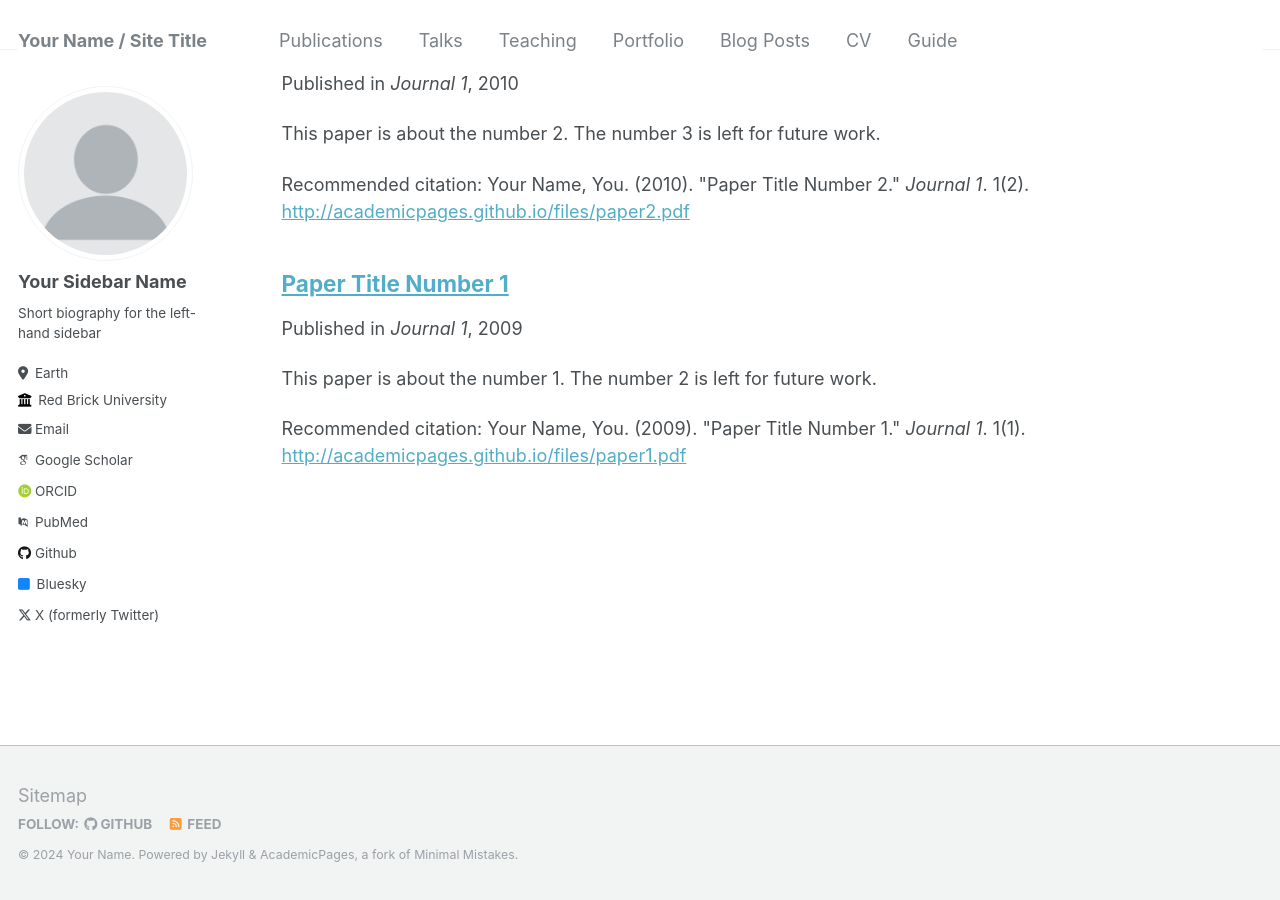
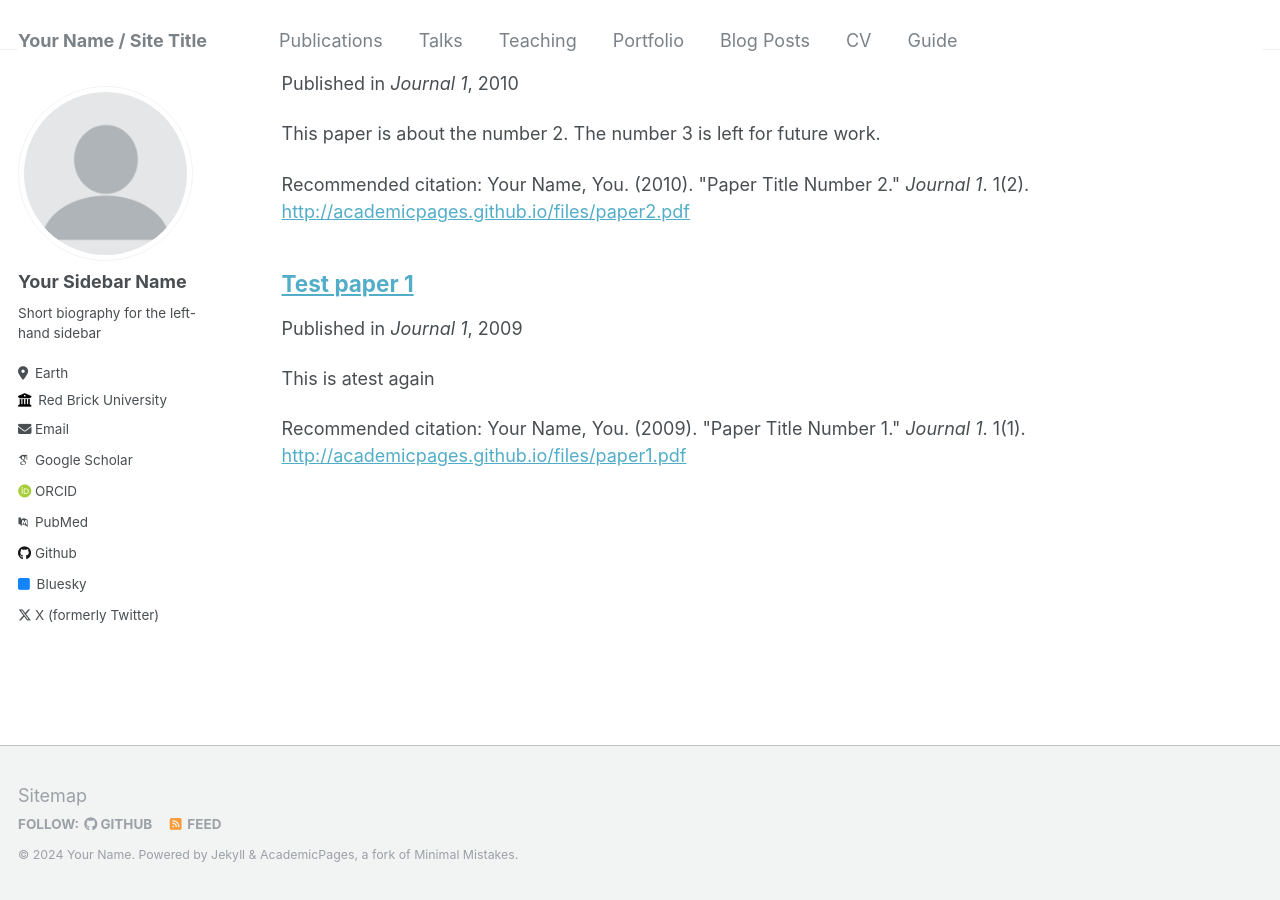
Before and after one commit to Aidonnou/acidroyo, a Jekyll site: the page built from _pages/publications.md, in a window 1280 px wide and 900 px high, scrolled down 665 px. Built offline with Jekyll 4.4.1, drawn with Linux system fonts in a browser that asks for light colours; some web fonts are replaced.

Commit message:
Testing the website

```diff
--- a/_publications/2009-10-01-paper-title-number-1.md
+++ b/_publications/2009-10-01-paper-title-number-1.md
@@ -1,8 +1,8 @@
 ---
-title: "Paper Title Number 1"
+title: "Test paper 1"
 collection: publications
 permalink: /publication/2009-10-01-paper-title-number-1
-excerpt: 'This paper is about the number 1. The number 2 is left for future work.'
+excerpt: 'This is atest again'
 date: 2009-10-01
 venue: 'Journal 1'
 paperurl: 'http://academicpages.github.io/files/paper1.pdf'
```
